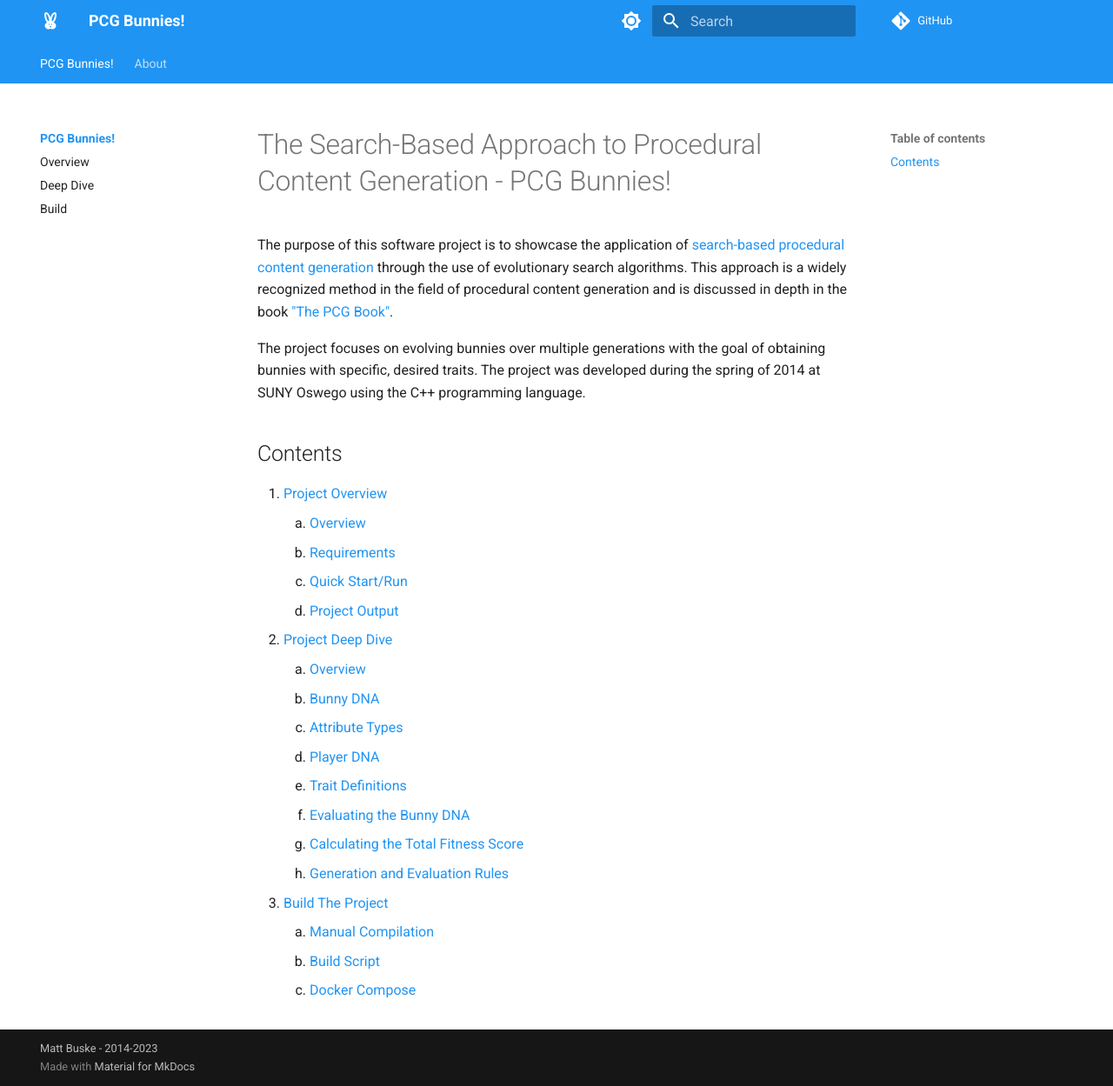
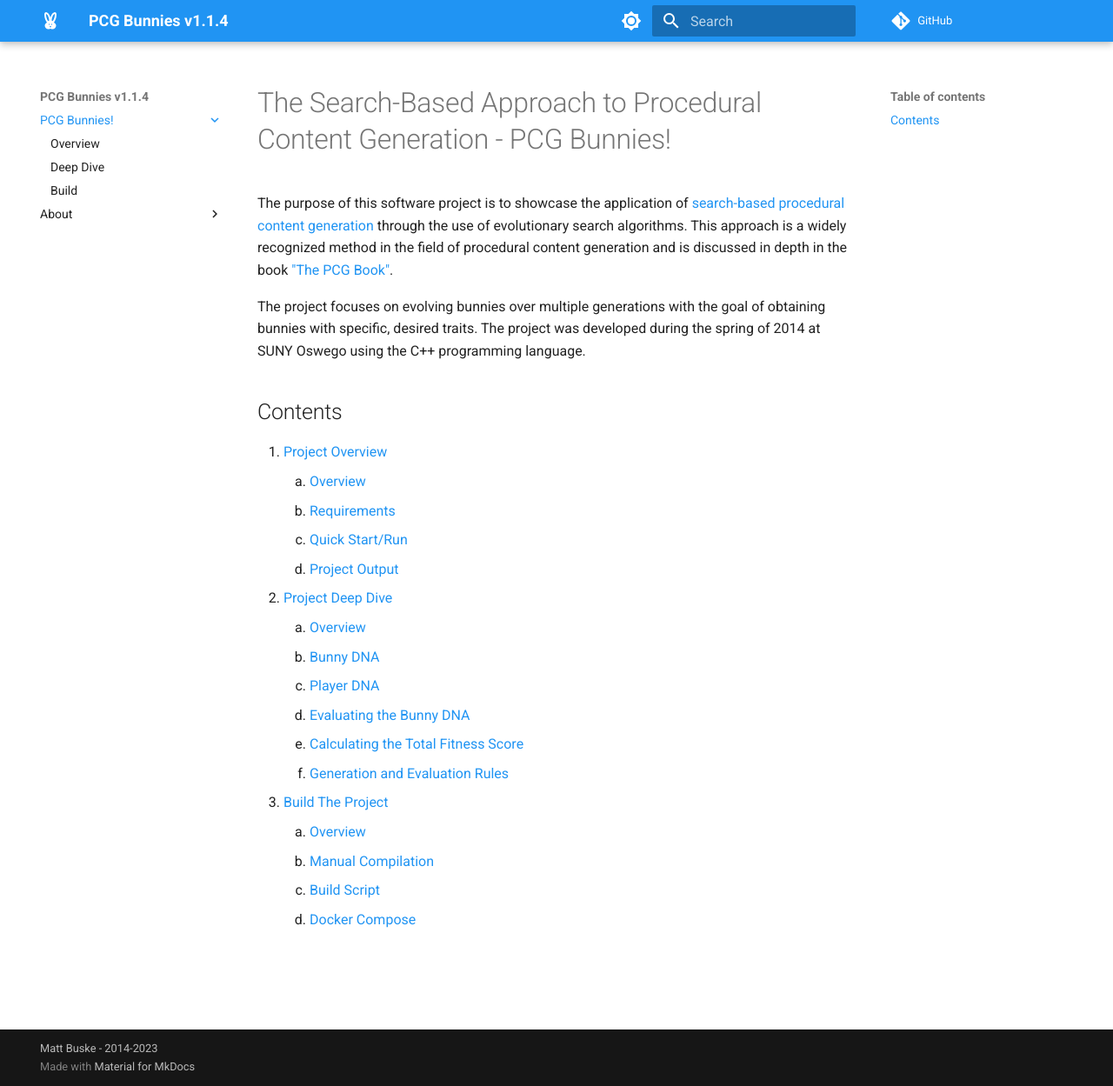
Before and after one commit to mattbuske/pcg-bunny, an MkDocs documentation site: the page built from docs/index.md, in a window 1280 px wide and 1249 px high. Shown: the whole window at 87% size. Built offline with MkDocs 1.6.1 and Material for MkDocs 9.7.7, drawn with Linux system fonts in a browser that asks for light colours; comment, search, counter and statistics services are not loaded.

Commit message:
v1.1.4
- Improved documentation
- Upgraded MkDocs dependencies
- Simplified Dockerfiles
- Deleted the "dist" folder and build executables.

```diff
--- a/docker-compose.yml
+++ b/docker-compose.yml
@@ -1,12 +1,12 @@
 version: "3.9"
 services:
   latest:
-    image: mattbuske/pcg-bunny:1.1.3
+    image: mattbuske/pcg-bunny:1.1.4
     command: /usr/sbin/init
     build:
       context: .
   alpine:
-    image: mattbuske/pcg-bunny:alpine-1.1.3
+    image: mattbuske/pcg-bunny:alpine-1.1.4
     command: /sbin/init
     build:
       context: .
--- a/docs/index.md
+++ b/docs/index.md
@@ -10,16 +10,15 @@ The project focuses on evolving bunnies over multiple generations with the goal
     1. [Requirements](overview/#requirements)
     1. [Quick Start/Run](overview/#quick-startrun)
     1. [Project Output](overview/#project-output)
-4. [Project Deep Dive](deep-dive/)
+2. [Project Deep Dive](deep-dive/)
     1. [Overview](deep-dive/#overview)
-    1. [Bunny DNA](deep-dive/#bunny-dna)
-    2. [Attribute Types](deep-dive/#attribute-types)
+    2. [Bunny DNA](deep-dive/#bunny-dna)
     3. [Player DNA](deep-dive/#player-dna)
-    4. [Trait Definitions](deep-dive/#trait-definitions)
-    5. [Evaluating the Bunny DNA](deep-dive/#evaluating-the-bunny-dna)
+    4. [Evaluating the Bunny DNA](deep-dive/#evaluating-the-bunny-dna)
     6. [Calculating the Total Fitness Score](deep-dive/#calculating-the-total-fitness-score)
     7. [Generation and Evaluation Rules](deep-dive/#generation-and-evaluation-rules)
-5. [Build The Project](build/)
-    1. [Manual Compilation](build/#manual-compilation)
-    2. [Build Script](build/#compile-via-build-script)
-    3. [Docker Compose](build/#compile-via-docker-compose)
+3. [Build The Project](build/)
+    1. [Overview](build/#overview)
+    2. [Manual Compilation](build/#manual-compilation)
+    3. [Build Script](build/#compile-via-build-script)
+    4. [Docker Compose](build/#compile-via-docker-compose)
--- a/mkdocs.yml
+++ b/mkdocs.yml
@@ -1,10 +1,10 @@
-site_name: PCG Bunnies!
+site_name: PCG Bunnies v1.1.4
 site_description: The Search-Based Approach to Procedural Content Generation
 site_author: Matt Buske
 copyright: Matt Buske - 2014-2023
 repo_url: https://github.com/mattbuske/pcg-bunny
 extra:
-    version: 1.1.3
+    version: 1.1.4
 extra_css:
   - stylesheets/extra.css
 plugins:
@@ -21,13 +21,14 @@ theme:
     features:
         - navigation.instant
         - navigation.tracking
-        - navigation.tabs
-        #- navigation.tabs.sticky
+        # - navigation.tabs
+        # - navigation.tabs.sticky
         - navigation.indexes
         - navigation.top
         - content.code.copy
         - content.tabs
         - content.tabs.link
+        - content.code.copy
         - search.suggest
         - search.highlight
         - search.share
```
Also changed, not shown: docs/about/release-notes.md (+6 -0 lines), docs/build.md (+1 -1 lines), 8 other files.
